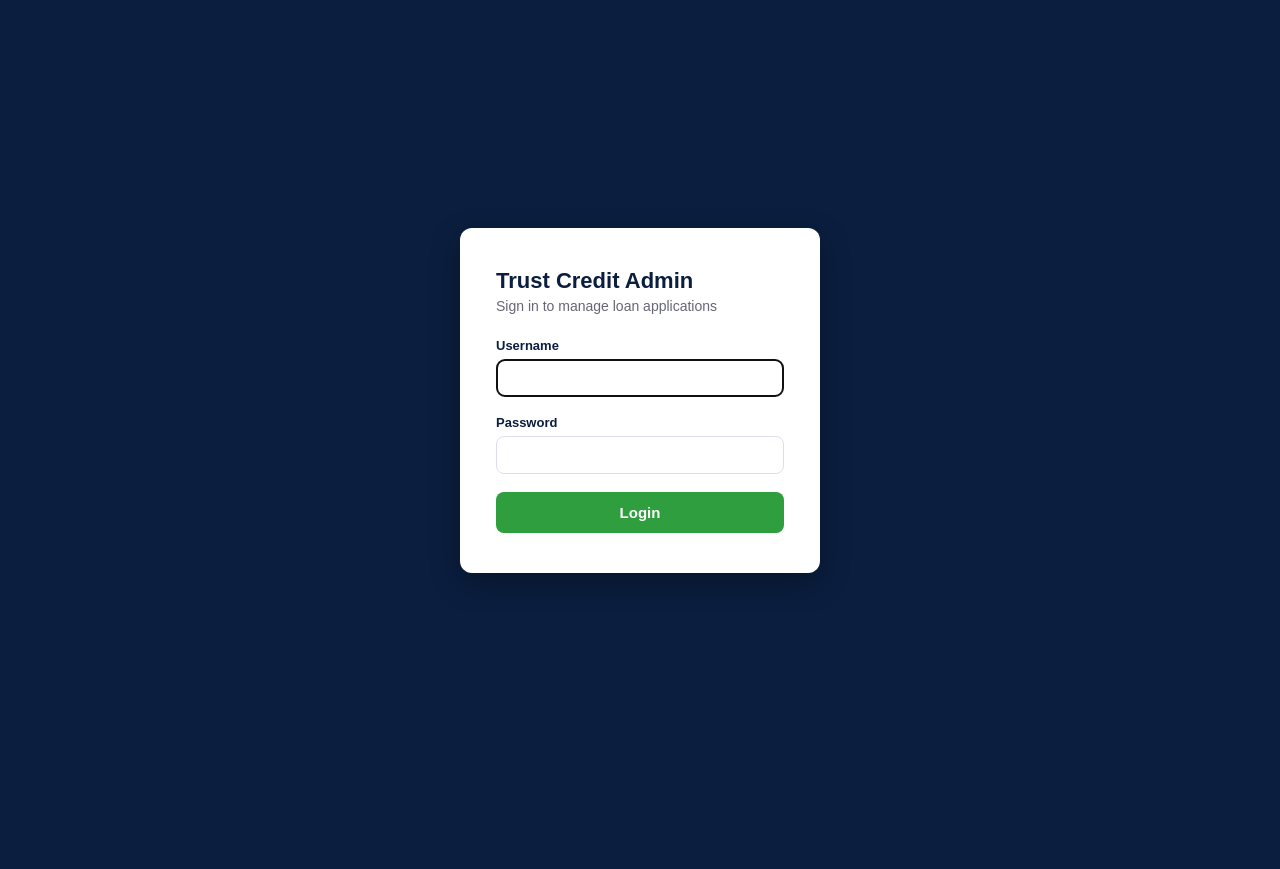
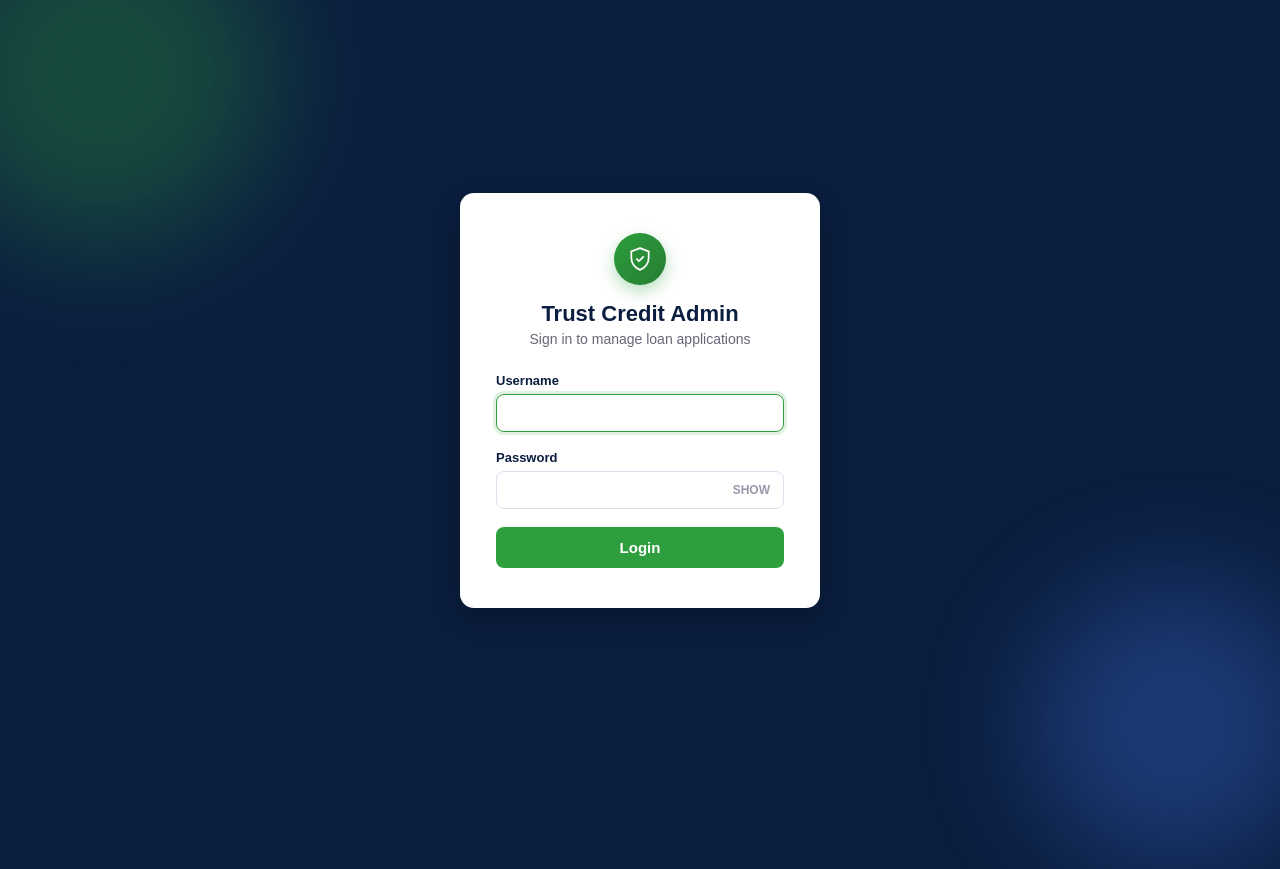
Before and after one commit to devadigasampath238-hue/TRUST-CREDIT, a Flask app: template templates/admin_login.html in a window 1280 px wide. Before the commit the page ends 578 px from the top, so only its background shows below. Run offline with Flask 3, Linux system fonts and the light colour scheme; the template is opened without the code that fills it, so the values that code supplies are empty; some libraries are stand-ins or nearby versions.

Commit message:
Enhance admin login page with animations and styles

```diff
--- a/templates/admin_login.html
+++ b/templates/admin_login.html
@@ -2,39 +2,181 @@
 <html lang="en">
 <head>
 <meta charset="UTF-8">
+<meta name="viewport" content="width=device-width, initial-scale=1">
 <title>Admin Login - Trust Credit</title>
 <style>
   * { box-sizing: border-box; }
+
+  @keyframes floatBlob {
+    0%, 100% { transform: translate(0, 0) scale(1); }
+    33% { transform: translate(30px, -40px) scale(1.08); }
+    66% { transform: translate(-20px, 20px) scale(0.95); }
+  }
+
+  @keyframes cardIn {
+    from { opacity: 0; transform: translateY(24px) scale(0.98); }
+    to   { opacity: 1; transform: translateY(0) scale(1); }
+  }
+
+  @keyframes fieldIn {
+    from { opacity: 0; transform: translateY(10px); }
+    to   { opacity: 1; transform: translateY(0); }
+  }
+
+  @keyframes shake {
+    10%, 90% { transform: translateX(-1px); }
+    20%, 80% { transform: translateX(2px); }
+    30%, 50%, 70% { transform: translateX(-4px); }
+    40%, 60% { transform: translateX(4px); }
+  }
+
+  @keyframes spin {
+    to { transform: rotate(360deg); }
+  }
+
   body {
     margin: 0; font-family: Arial, Helvetica, sans-serif;
-    background: #0B1E3F; min-height: 100vh;
+    background: #0B1E3F;
+    min-height: 100vh;
     display: flex; align-items: center; justify-content: center;
+    position: relative;
+    overflow: hidden;
+    padding: 20px;
   }
+
+  /* Soft floating glow blobs in the background for a bit of life */
+  body::before, body::after {
+    content: "";
+    position: absolute;
+    border-radius: 50%;
+    filter: blur(60px);
+    opacity: 0.35;
+    z-index: 0;
+    pointer-events: none;
+  }
+  body::before {
+    width: 340px; height: 340px;
+    background: #2E9E3E;
+    top: -80px; left: -80px;
+    animation: floatBlob 14s ease-in-out infinite;
+  }
+  body::after {
+    width: 300px; height: 300px;
+    background: #3E6FD9;
+    bottom: -60px; right: -60px;
+    animation: floatBlob 16s ease-in-out infinite reverse;
+  }
+
   .login-card {
-    background: #fff; padding: 40px 36px; border-radius: 12px;
-    width: 100%; max-width: 360px; box-shadow: 0 10px 30px rgba(0,0,0,0.3);
+    position: relative;
+    z-index: 1;
+    background: #fff;
+    padding: 40px 36px;
+    border-radius: 14px;
+    width: 100%; max-width: 360px;
+    box-shadow: 0 10px 30px rgba(0,0,0,0.3);
+    animation: cardIn 0.5s ease-out;
   }
-  h1 { margin: 0 0 4px; font-size: 22px; color: #0B1E3F; }
-  p.sub { margin: 0 0 24px; color: #667; font-size: 14px; }
-  label { display: block; font-size: 13px; font-weight: bold; color: #0B1E3F; margin-bottom: 6px; }
+
+  .login-card.shake {
+    animation: cardIn 0.5s ease-out, shake 0.4s ease-in-out;
+  }
+
+  .badge {
+    width: 52px; height: 52px;
+    border-radius: 50%;
+    background: linear-gradient(135deg, #2E9E3E, #257d31);
+    display: flex; align-items: center; justify-content: center;
+    margin: 0 auto 16px;
+    box-shadow: 0 6px 16px rgba(46,158,62,0.35);
+  }
+  .badge svg { width: 26px; height: 26px; }
+
+  h1 {
+    margin: 0 0 4px; font-size: 22px; color: #0B1E3F;
+    text-align: center;
+  }
+  p.sub {
+    margin: 0 0 26px; color: #667; font-size: 14px;
+    text-align: center;
+  }
+
+  .field {
+    animation: fieldIn 0.45s ease-out both;
+  }
+  .field:nth-of-type(1) { animation-delay: 0.05s; }
+  .field:nth-of-type(2) { animation-delay: 0.12s; }
+
+  label {
+    display: block; font-size: 13px; font-weight: bold;
+    color: #0B1E3F; margin-bottom: 6px;
+  }
+
+  .input-wrap { position: relative; margin-bottom: 18px; }
+
   input {
-    width: 100%; padding: 10px 12px; margin-bottom: 18px;
+    width: 100%; padding: 10px 12px; padding-right: 38px;
     border: 1.5px solid #dde; border-radius: 8px; font-size: 14px;
+    transition: border-color 0.2s ease, box-shadow 0.2s ease;
+    outline: none;
   }
-  button {
+  input:focus {
+    border-color: #2E9E3E;
+    box-shadow: 0 0 0 3px rgba(46,158,62,0.15);
+  }
+
+  .toggle-pass {
+    position: absolute;
+    right: 10px; top: 50%; transform: translateY(-50%);
+    cursor: pointer;
+    background: none; border: none; padding: 4px;
+    width: auto; color: #99a;
+    font-size: 12px; font-weight: bold;
+  }
+  .toggle-pass:hover { background: none; color: #556; }
+
+  button[type="submit"] {
     width: 100%; padding: 12px; border: none; border-radius: 8px;
     background: #2E9E3E; color: #fff; font-size: 15px; font-weight: bold;
     cursor: pointer;
+    position: relative;
+    transition: background 0.2s ease, transform 0.1s ease;
   }
-  button:hover { background: #257d31; }
+  button[type="submit"]:hover { background: #257d31; }
+  button[type="submit"]:active { transform: scale(0.98); }
+  button[type="submit"]:disabled {
+    background: #257d31; cursor: default; opacity: 0.85;
+  }
+
+  .spinner {
+    display: none;
+    width: 16px; height: 16px;
+    border: 2px solid rgba(255,255,255,0.4);
+    border-top-color: #fff;
+    border-radius: 50%;
+    animation: spin 0.7s linear infinite;
+    position: absolute;
+    left: 50%; top: 50%;
+    margin-left: -8px; margin-top: -8px;
+  }
+  button[type="submit"].loading .btn-text { visibility: hidden; }
+  button[type="submit"].loading .spinner { display: block; }
+
   .error {
     background: #ffe6e6; color: #c0392b; padding: 10px 12px;
     border-radius: 8px; font-size: 13px; margin-bottom: 18px;
+    animation: fieldIn 0.35s ease-out;
   }
 </style>
 </head>
 <body>
-  <div class="login-card">
+  <div class="login-card" id="loginCard">
+    <div class="badge">
+      <svg viewBox="0 0 24 24" fill="none" xmlns="http://www.w3.org/2000/svg">
+        <path d="M12 2L4 5v6c0 5 3.4 9.4 8 11 4.6-1.6 8-6 8-11V5l-8-3z" stroke="#fff" stroke-width="1.6" stroke-linejoin="round"/>
+        <path d="M9 12l2 2 4-4" stroke="#fff" stroke-width="1.6" stroke-linecap="round" stroke-linejoin="round"/>
+      </svg>
+    </div>
     <h1>Trust Credit Admin</h1>
     <p class="sub">Sign in to manage loan applications</p>
 
@@ -42,17 +184,56 @@
       <div class="error">{{ error }}</div>
     {% endif %}
 
-    <form method="POST" action="{{ url_for('admin_login') }}">
+    <form method="POST" action="{{ url_for('admin_login') }}" id="loginForm">
+      <input type="hidden" name="csrf_token" value="{{ csrf_token() }}">
+
+      <div class="field">
         <label for="username">Username</label>
+        <div class="input-wrap">
           <input type="text" id="username" name="username" required autofocus
                  autocapitalize="none" autocorrect="off" spellcheck="false">
+        </div>
+      </div>
 
+      <div class="field">
         <label for="password">Password</label>
+        <div class="input-wrap">
           <input type="password" id="password" name="password" required
                  autocapitalize="none" autocorrect="off" spellcheck="false">
+          <button type="button" class="toggle-pass" id="togglePass" tabindex="-1">SHOW</button>
+        </div>
+      </div>
 
-      <button type="submit">Login</button>
+      <button type="submit" id="submitBtn">
+        <span class="btn-text">Login</span>
+        <span class="spinner"></span>
+      </button>
     </form>
   </div>
+
+  <script>
+    // Show/hide password
+    var pass = document.getElementById('password');
+    var toggle = document.getElementById('togglePass');
+    toggle.addEventListener('click', function () {
+      var isHidden = pass.type === 'password';
+      pass.type = isHidden ? 'text' : 'password';
+      toggle.textContent = isHidden ? 'HIDE' : 'SHOW';
+    });
+
+    // Loading state on submit (spinner in the button while the request runs)
+    var form = document.getElementById('loginForm');
+    var btn = document.getElementById('submitBtn');
+    form.addEventListener('submit', function () {
+      btn.classList.add('loading');
+      btn.disabled = true;
+    });
+
+    // Little shake on the card if the server sent back an error
+    {% if error %}
+      var card = document.getElementById('loginCard');
+      card.classList.add('shake');
+    {% endif %}
+  </script>
 </body>
 </html>
```
Lines whose indentation alone changed are shown as unchanged.
